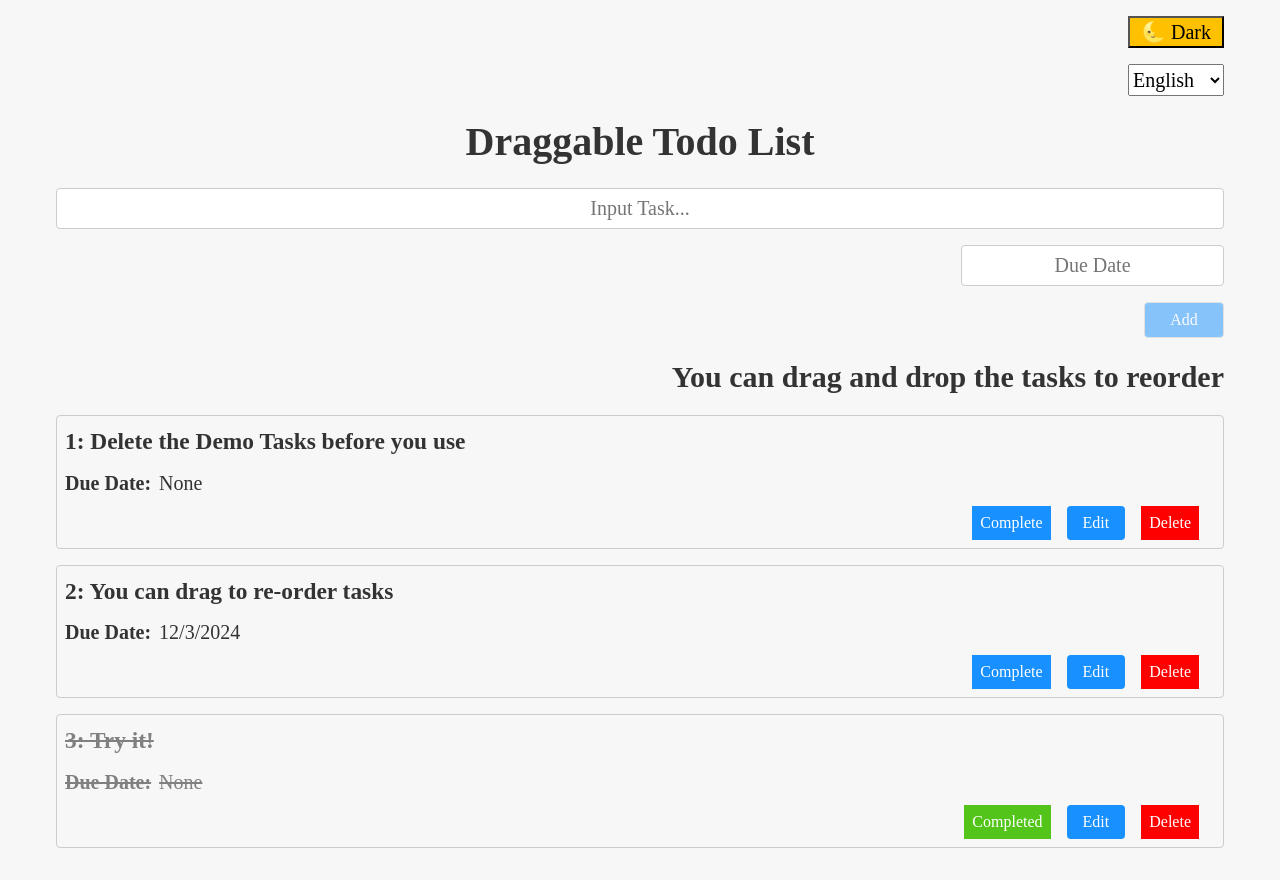
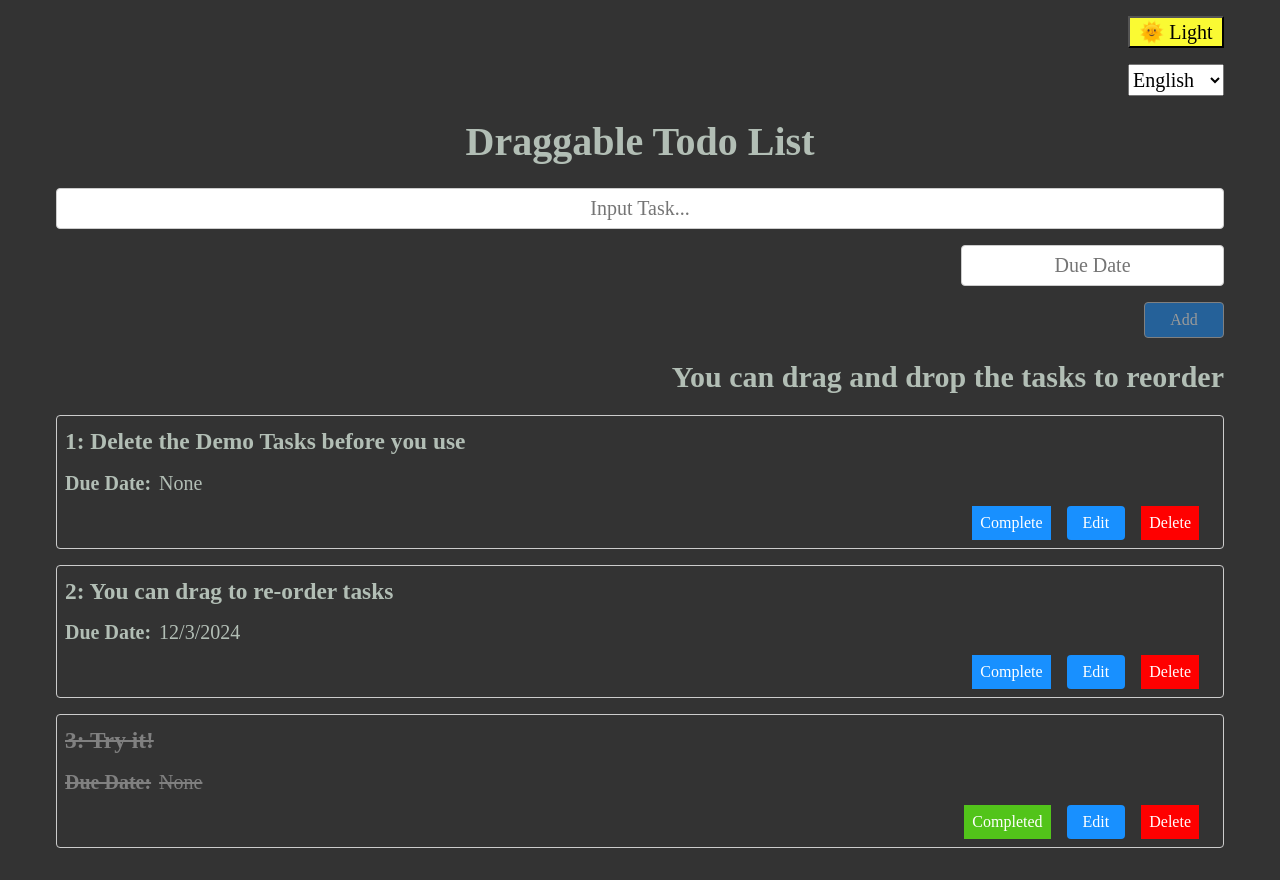
Before and after one commit to john-data-chen/ts-react-drag-and-drop-starter-kit, a React (Vite) app: page / in a window 1280 px wide. Built offline with nearby package versions, Linux system fonts and the light colour scheme.

Commit message:
Refactor local storage from theme slice

```diff
--- a/src/App.tsx
+++ b/src/App.tsx
@@ -25,22 +25,11 @@ import { RootState } from "./redux/store";
 
 function App() {
   const todosSelector = useSelector((state: RootState) => state.todos.todos);
-  const todoList = todosSelector;
-  console.log(todoList);
 
-  const themeSelector = useSelector(
-    (state: {
-      theme: {
-        mode: "dark" | "light";
-      };
-    }) => state.theme.mode
-  );
+  const themeSelector = useSelector((state: RootState) => state.theme.mode);
+
   const languageSelector = useSelector(
-    (state: {
-      language: {
-        code: string;
-      };
-    }) => state.language.code
+    (state: RootState) => state.language.code
   );
 
   const dispatch = useDispatch();
@@ -61,7 +50,7 @@ function App() {
   const onDragEnd = (event: DropResult) => {
     const { source, destination } = event;
     if (!destination) return;
-    const newTodos = [...todoList];
+    const newTodos = [...todosSelector];
     const [removed] = newTodos.splice(source.index, 1);
     newTodos.splice(destination.index, 0, removed);
     dispatch(handleDragEnd(newTodos));
@@ -97,7 +86,7 @@ function App() {
           <Droppable droppableId="drop-id">
             {(provided) => (
               <div ref={provided.innerRef} {...provided.droppableProps}>
-                {todoList.map((todo, i) => (
+                {todosSelector.map((todo, i) => (
                   <div key={todo.id}>
                     <Draggable draggableId={todo.id} index={i} key={todo.id}>
                       {(provided) => (
--- a/src/redux/localStorageMiddleware.ts
+++ b/src/redux/localStorageMiddleware.ts
@@ -25,8 +25,8 @@ const tasksChange = isAnyOf(
 listenerMiddleware.startListening({
   matcher: themeChange,
   effect: (action, listenerApi) => {
-    const state = listenerApi.getState() as { theme: string };
-    localStorage.setItem("theme", state.theme);
+    const state = listenerApi.getState() as { theme: { mode: string } };
+    localStorage.setItem("theme", JSON.stringify(state.theme));
   },
 });
 
--- a/src/redux/store.ts
+++ b/src/redux/store.ts
@@ -11,19 +11,19 @@ const rootReducer = combineReducers({
   todos: todoReducer,
 });
 
-const todosInLocalStorage = localStorage.getItem("todos")
-  ? JSON.parse(localStorage.getItem("todos") as string).todos
-  : DEMO_TASKS;
-
 const getInitialState = () => ({
   theme: {
-    mode: (localStorage.getItem("theme") as "dark" | "light") || "light",
+    mode: localStorage.getItem("theme")
+      ? JSON.parse(localStorage.getItem("theme") as string).mode
+      : "dark",
   },
   language: {
     code: (localStorage.getItem("i18nextLng") as "en" | "de") || "en",
   },
   todos: {
-    todos: todosInLocalStorage,
+    todos: localStorage.getItem("todos")
+      ? JSON.parse(localStorage.getItem("todos") as string).todos
+      : DEMO_TASKS,
   },
 });
 
--- a/src/redux/themeSlice.ts
+++ b/src/redux/themeSlice.ts
@@ -1,4 +1,5 @@
 import { createSlice } from "@reduxjs/toolkit";
+// import { current } from "@reduxjs/toolkit";
 
 interface ThemeState {
   mode: "dark" | "light";
@@ -14,6 +15,7 @@ export const themeSlice = createSlice({
   reducers: {
     switchTheme: (state) => {
       state.mode = state.mode === "dark" ? "light" : "dark";
+      // console.log(current(state));
     },
   },
 });
```
